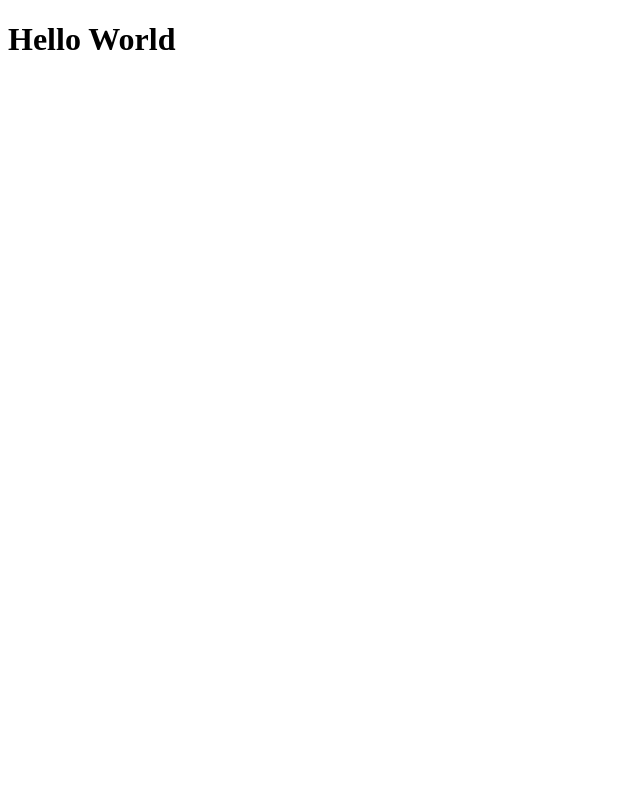
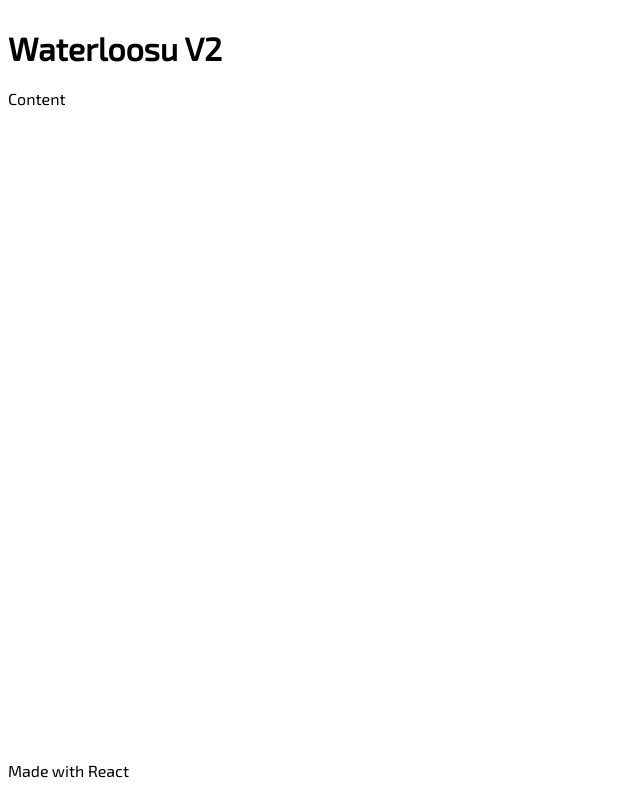
Before and after one commit to allenfan2/waterloosuV2, a React app: page / in a window 1280 px wide. Shown: the whole page, without its empty margins (0-640 px from the left). Built offline with nearby package versions, Linux system fonts and the light colour scheme.

Commit message:
Added SASS

```diff
--- a/package.json
+++ b/package.json
@@ -22,7 +22,9 @@
     "html-loader": "^1.1.0",
     "html-webpack-plugin": "^4.3.0",
     "mini-css-extract-plugin": "^0.9.0",
+    "node-sass": "^4.14.1",
     "optimize-css-assets-webpack-plugin": "^5.0.3",
+    "sass-loader": "^9.0.2",
     "style-loader": "^1.2.1",
     "url-loader": "^4.1.0",
     "webpack": "^4.43.0",
--- /dev/null
+++ b/src/components/App.js
@@ -0,0 +1,18 @@
+import React from 'react'
+import './styles/App.scss'
+
+export default function App() {
+    return (
+        <div className="App">
+            <div className="header">
+                <h1>Waterloosu V2</h1>
+            </div>
+            <div className="body">
+                Content
+            </div>
+            <div className="footer">
+                Made with React
+            </div>
+        </div>
+    )
+}
--- /dev/null
+++ b/src/components/styles/App.scss
@@ -0,0 +1,16 @@
+
+
+
+.App{
+    height: inherit;
+    display: flex;
+    flex-direction: column;
+    & .header{
+    }
+    & .footer{
+        height:50px
+    }
+    & .body{
+        height: 90%;
+    }
+}
--- /dev/null
+++ b/src/index.css
@@ -0,0 +1,8 @@
+html,#root{
+    height:100%;
+}
+
+body {
+    font-family: 'Exo 2',sans-serif;
+    height: 100%;
+}
--- a/src/index.js
+++ b/src/index.js
@@ -1,4 +1,6 @@
 import ReactDOM from "react-dom"
 import React from "react"
+import App from './components/App'
+import './index.css'
 
-ReactDOM.render(<h1>Hello World</h1>,document.getElementById("root"))
+ReactDOM.render(<App/>,document.getElementById("root"))
--- a/src/public/index.html
+++ b/src/public/index.html
@@ -1,6 +1,7 @@
 <!DOCTYPE html>
 <html lang="en">
 <head>
+    <link href="https://fonts.googleapis.com/css?family=Exo+2" rel="stylesheet">
     <meta charset="utf-8">
     <title>Sample App</title>
 </head>
--- a/webpack.dev.js
+++ b/webpack.dev.js
@@ -19,6 +19,14 @@
                     {loader:'style-loader'},
                     {loader:'css-loader'},
                 ]
+            },
+            {
+                test: /\.(scss|sass)$/,
+                loaders: [
+                    {loader:'style-loader'},
+                    {loader:'css-loader'},
+                    {loader: 'sass-loader'}
+                ]
             }
         ]
     },
```
Also changed, not shown: webpack.prod.js (+8 -0 lines), 1 other file (tests, documents, lock files or other folders).
